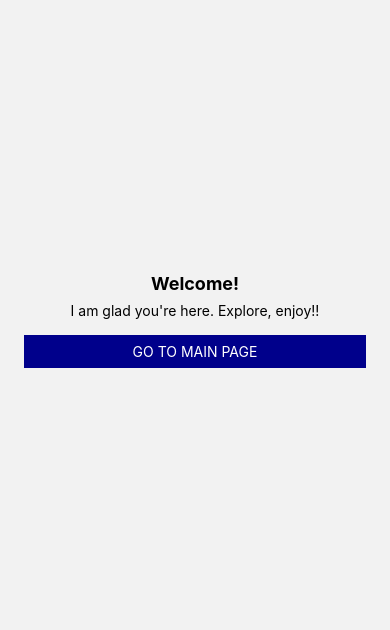
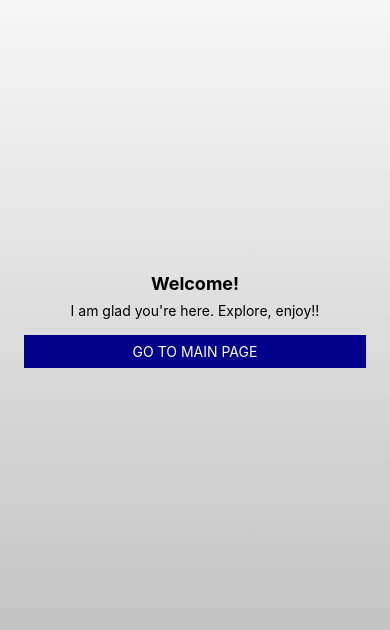
Before and after one commit to kizuyoko/react-native-color, a React Native app: screen / in a window 390 px wide. Shown: the part 102-732 px from the top of the page. Built offline with nearby package versions, Linux system fonts and the light colour scheme.

Commit message:
LinearGradient in welcome page

```diff
--- a/App.js
+++ b/App.js
@@ -1,5 +1,5 @@
 import * as React from 'react';
-import { View, Text, Button } from 'react-native';
+import { View, StyleSheet} from 'react-native';
 import { NavigationContainer } from '@react-navigation/native';
 import { createStackNavigator } from '@react-navigation/stack';
 import styles from './styles.js';
@@ -7,9 +7,14 @@ import MainNavigator from './screens/MainNavigator.js';
 import TitleText from './components/ui/TitleText.js';
 import BodyText from './components/ui/BodyText.js';
 import PrimaryButton from './components/ui/PrimarylButton.js';
+import { LinearGradient } from 'expo-linear-gradient';
 
 const WelcomeScreen = (props) => {
   return (
+      <LinearGradient
+        colors={['#fff', '#bbb']}
+        style={welcomeStyle.container}
+      >
         <View style={styles.layout}>
           <TitleText text="Welcome!" />
           <BodyText text="I am glad you're here. Explore, enjoy!!" />
@@ -18,8 +23,18 @@ const WelcomeScreen = (props) => {
             title="Go to Main Page"
           />
         </View>
+      </LinearGradient>
   );
 };
+
+const welcomeStyle = StyleSheet.create({
+  container: {
+    flex: 1,
+    justifyContent: 'center',
+    width: '100%',
+    height: '100%'
+  }
+});
 
 const Stack = createStackNavigator();
 
--- a/package.json
+++ b/package.json
@@ -23,7 +23,8 @@
     "react": "18.2.0",
     "react-dom": "18.2.0",
     "react-native": "0.74.1",
-    "react-native-web": "~0.19.10"
+    "react-native-web": "~0.19.10",
+    "expo-linear-gradient": "~13.0.2"
   },
   "devDependencies": {
     "@babel/core": "^7.20.0"
```
Also changed, not shown: 1 other file (tests, documents, lock files or other folders). Lines whose indentation alone changed are shown as unchanged.
